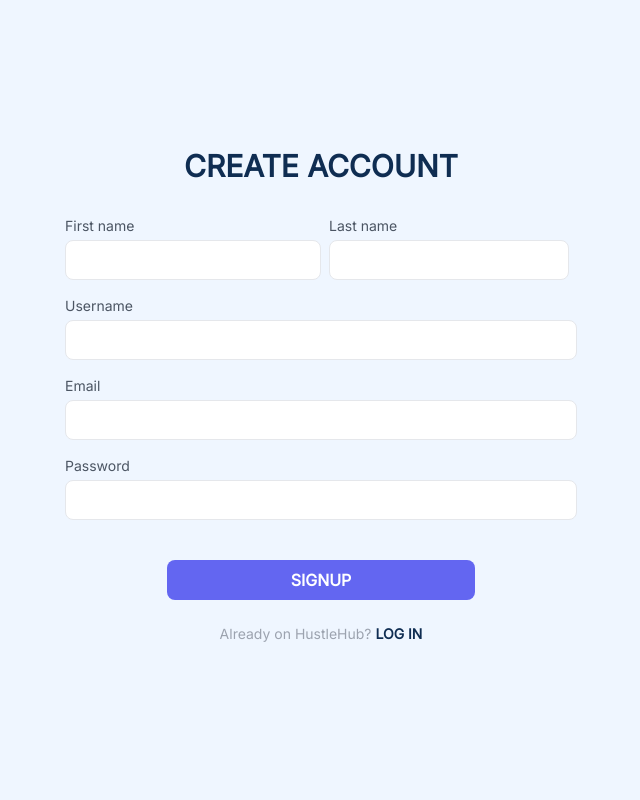
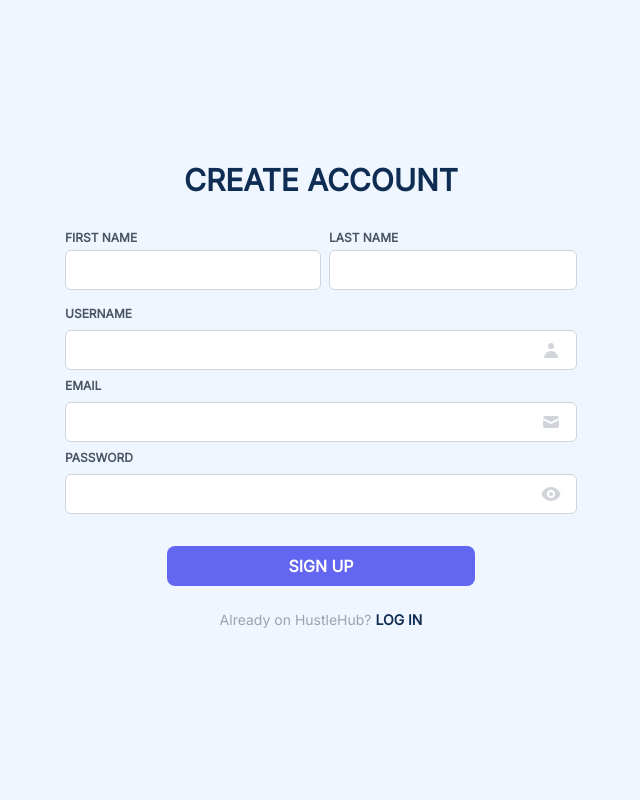
Before and after one commit to ALPHA-GPTK/HustleHub, a PHP site: page /HustleHub/Modules/signup/signup.php in a window 1280 px wide. Shown: the part 64-864 px from the top of the page, without its empty margins (319-959 px from the left). Run offline with PHP 8.4, Linux system fonts and the light colour scheme; style sheets or scripts are compiled from the project's sources.

Commit message:
Fix added icons in signup.php and remove placeholder in login.php

```diff
--- a/Modules/signup/signup.php
+++ b/Modules/signup/signup.php
@@ -3,47 +3,85 @@
     <div class="container mx-auto">
       <div class="max-w-lg flex flex-wrap mx-auto md:space-y-4">
         <h1 class="text-3xl my-4 mx-auto text-blue dark:text-gray-200 uppercase font-black">Create Account</h1>
+        <!-- First Name -->
         <div class="w-full md:w-1/2">
-                    <label class="block mb-1 text-sm text-gray-600" for="formGridCode_name">First name</label>
-                    <input class="w-full h-10 px-3 text-base placeholder-gray-600 border rounded-lg focus:shadow-outline"
-                           type="text" id="formGridCode_name"/>
+          <label class="block mb-1 text-xs text-gray-600 font-black uppercase" for="fName">
+            First name
+          </label>
+          <input class="w-full h-10 pl-3 pr-8 text-base rounded-md border border-gray-300 rounded-md focus:outline-none focus:ring focus:ring-indigo-100 focus:border-indigo-300 dark:bg-gray-700 dark:text-white dark:border-gray-600 dark:focus:ring-gray-900 dark:focus:border-gray-500"
+                 type="text" name="fName" id="fName"/>
         </div>
-                <div class="w-full px-2 md:w-1/2">
-                    <label class="block mb-1 text-sm text-gray-600" for="formGridCode_last">Last name</label>
-                    <input class="w-full h-10 px-3 text-base placeholder-gray-600 border rounded-lg focus:shadow-outline"
-                           type="text" id="formGridCode_last"/>
+        <!-- Last Name -->
+        <div class="w-full pl-2 md:w-1/2">
+          <label class="block mb-1 text-xs text-gray-600 font-black uppercase" for="lName">Last name</label>
+          <input class="w-full h-10 pl-3 pr-8 text-base rounded-md border border-gray-300 rounded-md focus:outline-none focus:ring focus:ring-indigo-100 focus:border-indigo-300 dark:bg-gray-700 dark:text-white dark:border-gray-600 dark:focus:ring-gray-900 dark:focus:border-gray-500"
+                 type="text" name="lName" id="lName"/>
         </div>
-
-                <div class="w-full space-y-4">
-                    <div class="flex flex-wrap">
-                        <div class="w-full">
-                            <label class="block mb-1 text-sm text-gray-600" for="formGridCode_card">Username</label>
-                            <input class="w-full h-10 px-3 text-base placeholder-gray-600 border rounded-lg focus:shadow-outline"
-                                   type="text" id="formGridCode_card"/>
+        <!-- Other Credentials -->
+        <div class="w-full space-y-2">
+          <!-- Username -->
+          <label for="username"
+                 class="block text-xs text-gray-600 dark:text-gray-400 uppercase font-black">
+            Username
+          </label>
+          <div class="relative text-gray-700">
+            <label>
+              <input class="w-full h-10 pl-3 pr-8 text-base rounded-md border border-gray-300 rounded-md focus:outline-none focus:ring focus:ring-indigo-100 focus:border-indigo-300 dark:bg-gray-700 dark:text-white dark:border-gray-600 dark:focus:ring-gray-900 dark:focus:border-gray-500"
+                     type="text" name="username" id="username"/>
+            </label>
+            <div class="absolute inset-y-0 right-0 flex items-center pr-4 pointer-events-none">
+              <svg class="h-5 w-5 text-gray-300" xmlns="http://www.w3.org/2000/svg" viewBox="0 0 20 20"
+                   fill="currentColor">
+                <path fill-rule="evenodd" d="M10 9a3 3 0 100-6 3 3 0 000 6zm-7 9a7 7 0 1114 0H3z"
+                      clip-rule="evenodd"/>
+              </svg>
             </div>
           </div>
-                    <div class="flex flex-wrap">
-                        <div class="w-full">
-                            <label class="block mb-1 text-sm text-gray-600" for="formGridCode_card">Email</label>
-                            <input class="w-full h-10 px-3 text-base placeholder-gray-600 border rounded-lg focus:shadow-outline"
-                                   type="text" id="formGridCode_card"/>
+          <!-- Email -->
+          <label for="email" class="block text-xs text-gray-600 dark:text-gray-400 uppercase font-black">
+            Email
+          </label>
+          <div class="relative text-gray-700">
+            <label>
+              <input class="w-full h-10 pl-3 pr-8 text-base rounded-md border border-gray-300 rounded-md focus:outline-none focus:ring focus:ring-indigo-100 focus:border-indigo-300 dark:bg-gray-700 dark:text-white dark:border-gray-600 dark:focus:ring-gray-900 dark:focus:border-gray-500"
+                     type="email" name="email" id="email"/>
+            </label>
+            <div class="absolute inset-y-0 right-0 flex items-center pr-4 pointer-events-none">
+              <svg class="h-5 w-5 text-gray-300" xmlns="http://www.w3.org/2000/svg" viewBox="0 0 20 20"
+                   fill="currentColor">
+                <path d="M2.003 5.884L10 9.882l7.997-3.998A2 2 0 0016 4H4a2 2 0 00-1.997 1.884z"/>
+                <path d="M18 8.118l-8 4-8-4V14a2 2 0 002 2h12a2 2 0 002-2V8.118z"/>
+              </svg>
             </div>
           </div>
-                    <div class="flex flex-wrap">
-                        <div class="w-full">
-                            <label class="block mb-1 text-sm text-gray-600" for="formGridCode_card">Password</label>
-                            <input class="w-full h-10 px-3 text-base placeholder-gray-600 border rounded-lg focus:shadow-outline"
-                                   type="text" id="formGridCode_card"/>
+          <!-- Password -->
+          <label for="password" class="block text-xs text-gray-600 dark:text-gray-400 uppercase font-black">
+            password
+          </label>
+          <div class="relative text-gray-700">
+            <label>
+              <input class="w-full h-10 pl-3 pr-8 text-base rounded-md border border-gray-300 rounded-md focus:outline-none focus:ring focus:ring-indigo-100 focus:border-indigo-300 dark:bg-gray-700 dark:text-white dark:border-gray-600 dark:focus:ring-gray-900 dark:focus:border-gray-500"
+                     type="password" name="password" id="password"/>
+            </label>
+            <div class="absolute inset-y-0 right-0 flex items-center pr-4 pointer-events-none">
+              <svg class="h-5 w-5 text-gray-300" xmlns="http://www.w3.org/2000/svg" viewBox="0 0 20 20"
+                   fill="currentColor">
+                <path d="M10 12a2 2 0 100-4 2 2 0 000 4z"/>
+                <path fill-rule="evenodd"
+                      d="M.458 10C1.732 5.943 5.522 3 10 3s8.268 2.943 9.542 7c-1.274 4.057-5.064 7-9.542 7S1.732 14.057.458 10zM14 10a4 4 0 11-8 0 4 4 0 018 0z"
+                      clip-rule="evenodd"/>
+              </svg>
             </div>
           </div>
+          <!-- Signup Button -->
           <div class="py-6 space-y-6">
             <button type="button"
                     class="w-3/5 flex justify-center mx-auto px-3 py-2 text-white bg-indigo-500 rounded-lg focus:bg-indigo-600 focus:outline-none uppercase font-black">
-                            Signup
+              Sign up
             </button>
             <p class="text-sm text-center text-gray-400">Already on HustleHub?
               <a class="text-blue focus:outline-none font-black focus:underline focus:text-indigo-500 dark:focus:border-indigo-800 uppercase"
-                               href="../signup/signup.php">Log In</a>
+                 href="/HustleHub/Modules/login/login.php">Log In</a>
             </p>
           </div>
         </div>
```
Also changed, not shown: Modules/login/login.php (+6 -6 lines). Lines whose indentation alone changed are shown as unchanged.
